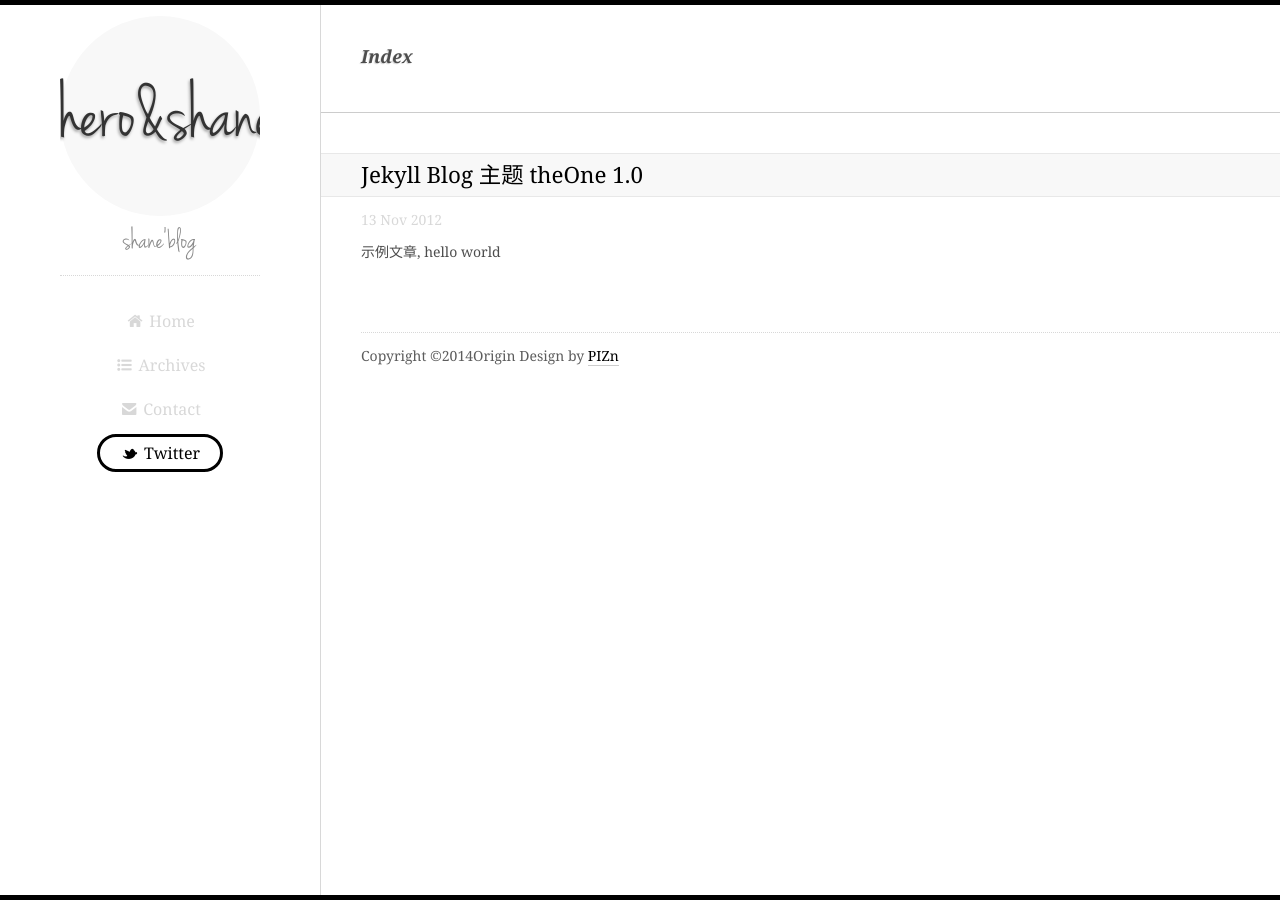
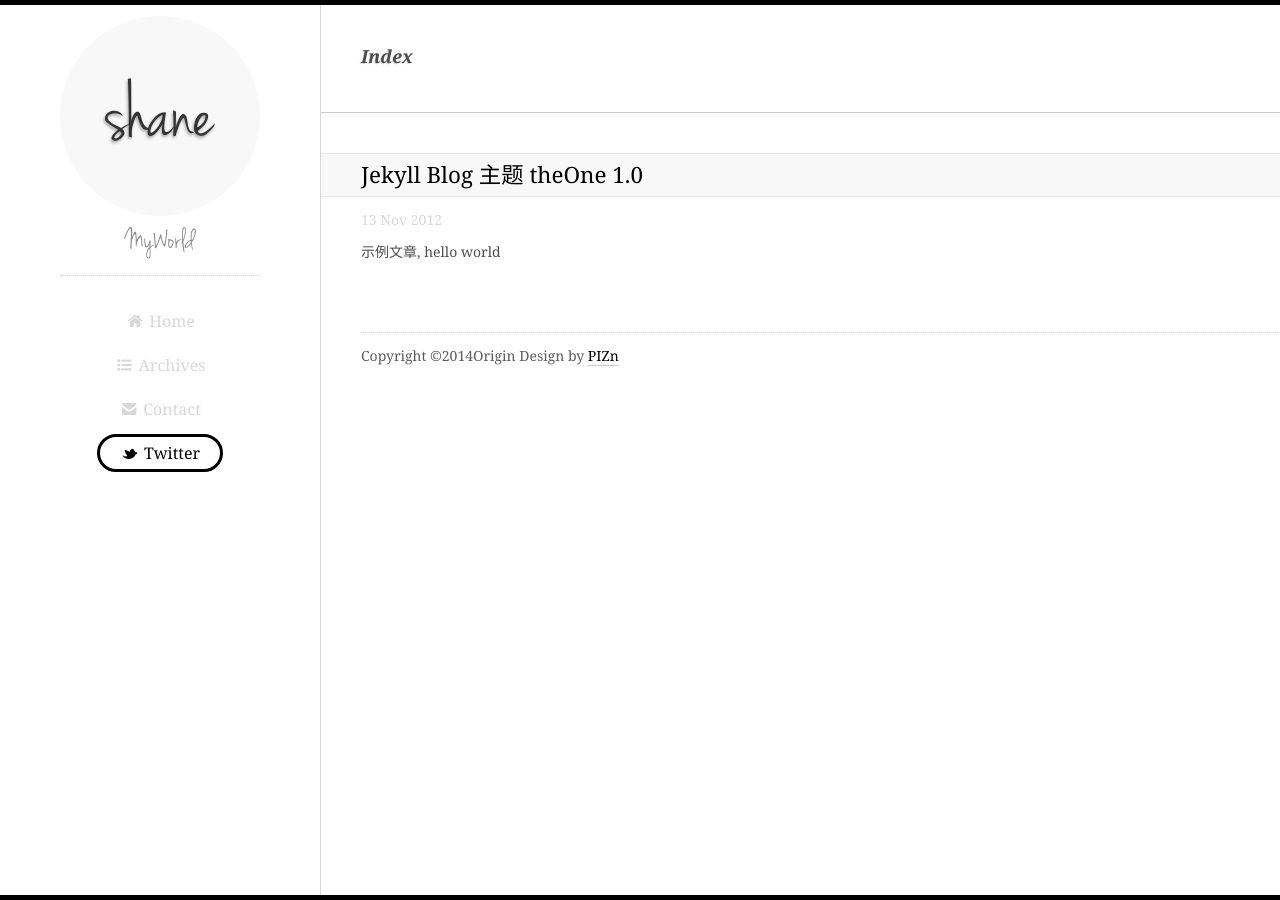
Before and after one commit to HeroShane/shaneblog, a Jekyll site: the page built from index.html, in a window 1280 px wide. Built offline with Jekyll 4.4.1, drawn with Linux system fonts in a browser that asks for light colours; Markdown is read by kramdown in place of the engine named in the settings; the list of posts is cut into pages by our own code.

Commit message:
update blogName and blogDesc

```diff
--- a/_config.yml
+++ b/_config.yml
@@ -24,8 +24,8 @@ imageLink:        http://www.pizn.net/static/images/20121109Monutain.jpg
 
 
 style:            /css/style.css
-blogName:         hero&shane
-blogDesc:         shane'blog
+blogName:         shane
+blogDesc:         MyWorld
 favicon:          /favicon.ico
 theme:            default
 
```
